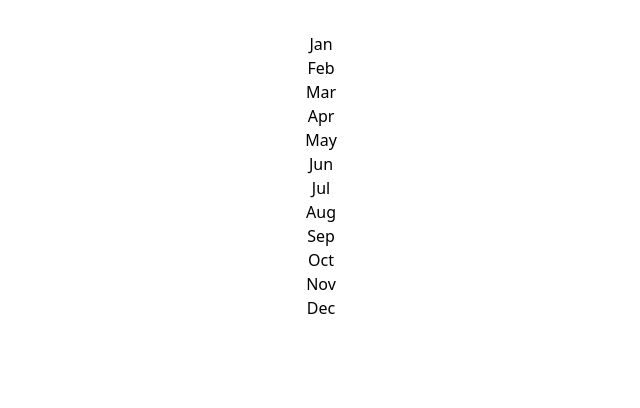
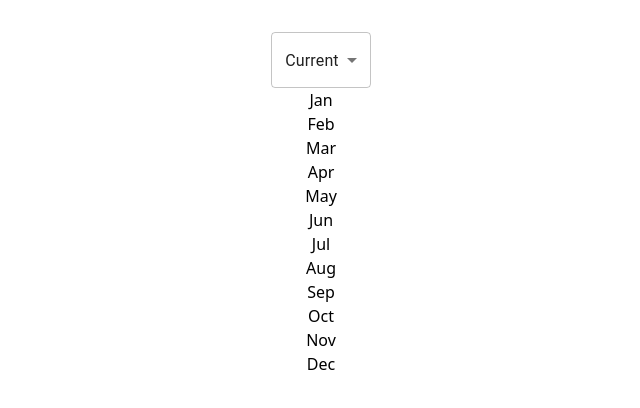
Before and after one commit to siddartha999/HeatMap, a React (Vite) app: page / in a window 1280 px wide. Shown: the top 408 px of the page, without its empty margins (319-959 px from the left). Built offline with nearby package versions, Linux system fonts and the light colour scheme.

Commit message:
Introduced a component to list and toggle between years

```diff
--- a/package.json
+++ b/package.json
@@ -10,6 +10,9 @@
     "preview": "vite preview"
   },
   "dependencies": {
+    "@emotion/react": "^11.11.3",
+    "@emotion/styled": "^11.11.0",
+    "@mui/material": "^5.15.7",
     "moment": "^2.30.1",
     "react": "^18.2.0",
     "react-dom": "^18.2.0"
--- a/src/App.jsx
+++ b/src/App.jsx
@@ -4,7 +4,7 @@ import HeatMap from './components/HeatMap'
 function App() {
 
   return (
-    <div>
+    <div className='w-[90%]'>
       <HeatMap />
     </div>
   )
--- a/src/components/HeatMap.jsx
+++ b/src/components/HeatMap.jsx
@@ -1,11 +1,19 @@
 import React, { useState } from 'react';
-import MonthGrid from './MonthGrid';
 import YearGrid from './YearGrid';
+import YearsList from './YearsList';
 
 const HeatMap = () => {
+    const currentYear = new Date().getFullYear();
+    const [chosenYear, setChosenYear] = useState(new Date().getFullYear());
+
     return (
         <div id='HeatMap'>
-           <YearGrid />
+            <div id='HeatMap-controls' className='mb-2'>
+                <span id='YearsList' className='text-right'>
+                    <YearsList chosenYear={chosenYear} setChosenYear={setChosenYear}/>
+                </span>
+            </div>
+            <YearGrid year={chosenYear} />
         </div>
     );
 };
--- a/src/components/MonthGrid.jsx
+++ b/src/components/MonthGrid.jsx
@@ -1,6 +1,5 @@
 import React from 'react';
 import Grid from './Grid';
-import moment from 'moment';
 import { daysInMonth, monthNames } from '../utils/Utils';
 
 /**
--- a/src/components/YearGrid.jsx
+++ b/src/components/YearGrid.jsx
@@ -4,8 +4,7 @@ import MonthGrid from './MonthGrid';
 /**
  * Component to render a a whole Year's Grid
  */
-const YearGrid = () => {
-    const year = 2021;
+const YearGrid = ({year}) => {
     //Populates the monthly grid in a year
     const populateMonthlyGrid = () => {
         const grid = [];
--- /dev/null
+++ b/src/components/YearsList.jsx
@@ -0,0 +1,37 @@
+import { MenuItem, Select } from '@mui/material';
+import React, { useState } from 'react';
+
+/**
+ * Component to display a dropdown of Current + last X years
+ */
+const YearsList = ({chosenYear, setChosenYear}) => {
+    const currentYear = new Date().getFullYear();
+
+    //Handler to react to the change in the selection of a year
+    const handleYearChange = (event) => {
+        setChosenYear(event.target.value);
+    };
+
+    //Populates a list of a previous X years
+    const populateListOfPreviousYears = () => {
+        const previousYears = [];
+        let count = 10;
+        for(let index = 1; index < count; index++) {
+            previousYears.push(currentYear - index);
+        }
+        return previousYears;
+    };
+
+    return (
+        <div id='YearsList'>
+            <Select  labelId="demo-simple-select-standard-label" id="demo-simple-select-standard" value={chosenYear} onChange={handleYearChange}>
+                <MenuItem value={currentYear}>Current</MenuItem>
+                {
+                    populateListOfPreviousYears().map((year) => <MenuItem value={year}>{year}</MenuItem>)
+                }
+            </Select>
+        </div>
+    );
+};
+
+export default YearsList;
```
Also changed, not shown: 1 other file (tests, documents, lock files or other folders).
